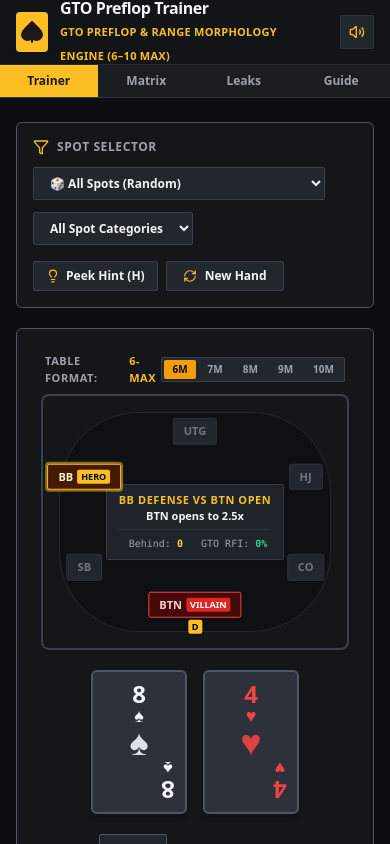
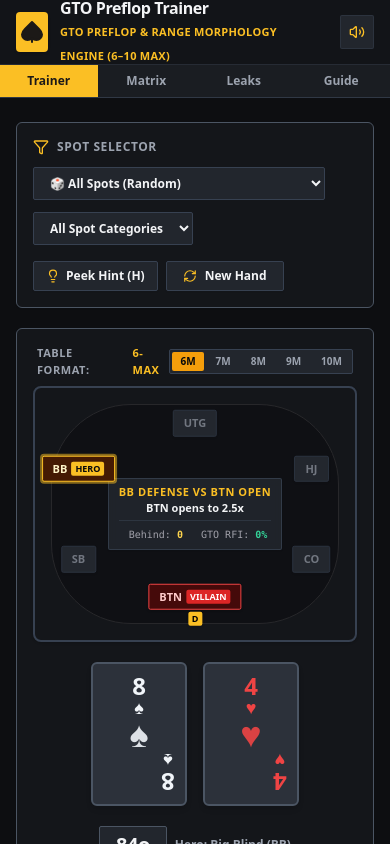
Before and after one commit to Rizehigh/gto-preflop-trainer, a React (Vite) app: page / in a window 390 px wide. Shown: the top 844 px of the page. Built offline with nearby package versions, Linux system fonts and the light colour scheme.

Commit message:
fix: make poker table compact and auto-scroll solution into view side-by-side upon decision

```diff
--- a/src/components/PokerTable.tsx
+++ b/src/components/PokerTable.tsx
@@ -10,6 +10,7 @@ interface PokerTableProps {
   tableSize?: TableSize;
   onTableSizeChange?: (size: TableSize) => void;
   onSelectSeat?: (position: Position) => void;
+  compact?: boolean;
 }
 
 export const PokerTable: React.FC<PokerTableProps> = ({
@@ -19,7 +20,8 @@ export const PokerTable: React.FC<PokerTableProps> = ({
   facingAction,
   tableSize = 6,
   onTableSizeChange,
-  onSelectSeat
+  onSelectSeat,
+  compact = false
 }) => {
   const positions = getPositionsForTableSize(tableSize);
   const seatCoords = calculateEllipseSeatCoordinates(tableSize);
@@ -55,13 +57,19 @@ export const PokerTable: React.FC<PokerTableProps> = ({
       </div>
 
       {/* Dynamic Elliptical Felt Container */}
-      <div className="relative w-full max-w-xl md:max-w-2xl lg:max-w-3xl h-64 sm:h-72 md:h-80 lg:h-96 bg-m3-surfaceContainerLow rounded-m3-lg border-2 border-m3-outlineVariant shadow flex items-center justify-center p-4 overflow-hidden my-1">
+      <div className={`relative w-full transition-all duration-300 bg-m3-surfaceContainerLow rounded-m3-lg border-2 border-m3-outlineVariant shadow flex items-center justify-center p-4 overflow-hidden my-1 ${
+        compact
+          ? 'max-w-lg h-44 sm:h-48 md:h-52 lg:h-56'
+          : 'max-w-xl md:max-w-2xl lg:max-w-3xl h-64 sm:h-72 md:h-80 lg:h-96'
+      }`}>
 
         {/* Table Felt Ring */}
         <div className="absolute inset-4 border border-zinc-800 rounded-[80px] bg-zinc-950/40 pointer-events-none" />
 
         {/* Table Center Info */}
-        <div className="relative z-10 text-center px-3 py-2 bg-m3-surfaceContainerHigh/90 border border-m3-outlineVariant/80 max-w-[210px] shadow-sm rounded-m3-xs backdrop-blur-sm">
+        <div className={`relative z-10 text-center px-2.5 py-1.5 bg-m3-surfaceContainerHigh/90 border border-m3-outlineVariant/80 shadow-sm rounded-m3-xs backdrop-blur-sm transition-all ${
+          compact ? 'max-w-[160px] text-[10px]' : 'max-w-[210px] text-xs'
+        }`}>
           <div className="text-[11px] uppercase tracking-wider text-m3-primary font-black leading-tight">
             {spotName}
           </div>
--- a/src/components/TrainerTab.tsx
+++ b/src/components/TrainerTab.tsx
@@ -1,4 +1,4 @@
-import React, { useState, useEffect, useCallback } from 'react';
+import React, { useState, useEffect, useCallback, useRef } from 'react';
 import { ActionType, Card, HandAttempt, Position, SpotDefinition, TableSize } from '../types/poker';
 import { SPOT_DEFINITIONS } from '../data/gtoRanges';
 import { classifyHandType, dealCardsForNotation, evaluateUserAction, formatPositionLabel, getAll169Hands, getMorphologyStructureMeta } from '../utils/pokerUtils';
@@ -28,6 +28,15 @@ export const TrainerTab: React.FC<TrainerTabProps> = ({ onRecordAttempt, leakPos
   const [showPositionalMatrix, setShowPositionalMatrix] = useState<boolean>(false);
   const [showCallDisabledInfo, setShowCallDisabledInfo] = useState<boolean>(false);
   const [isCallHovered, setIsCallHovered] = useState<boolean>(false);
+  const solutionRef = useRef<HTMLDivElement>(null);
+
+  useEffect(() => {
+    if (userAction !== null || showHint) {
+      setTimeout(() => {
+        solutionRef.current?.scrollIntoView({ behavior: 'smooth', block: 'nearest' });
+      }, 50);
+    }
+  }, [userAction, showHint]);
 
   const [evaluation, setEvaluation] = useState<{
     isCorrect: boolean;
@@ -214,7 +223,9 @@ export const TrainerTab: React.FC<TrainerTabProps> = ({ onRecordAttempt, leakPos
       <div className="grid grid-cols-1 lg:grid-cols-12 gap-5 items-start">
 
         {/* Left Column: Poker Table & Action Controls */}
-        <div className="lg:col-span-6 flex flex-col items-center bg-m3-surfaceContainerLow border border-m3-outline rounded-m3-md p-6 shadow-sm relative">
+        <div className={`flex flex-col items-center bg-m3-surfaceContainerLow border border-m3-outline rounded-m3-md p-4 sm:p-6 shadow-sm relative transition-all duration-300 ${
+          userAction !== null || showHint ? 'lg:col-span-5' : 'lg:col-span-6'
+        }`}>
 
           <PokerTable
             heroPosition={currentSpot.heroPosition}
@@ -224,6 +235,7 @@ export const TrainerTab: React.FC<TrainerTabProps> = ({ onRecordAttempt, leakPos
             tableSize={tableSize}
             onTableSizeChange={setTableSize}
             onSelectSeat={() => setShowPositionalMatrix(true)}
+            compact={userAction !== null || showHint}
           />
 
           <div className="my-5 flex items-center justify-center gap-4">
@@ -389,7 +401,9 @@ export const TrainerTab: React.FC<TrainerTabProps> = ({ onRecordAttempt, leakPos
         </div>
 
         {/* Right Column: Solution Grid & Morphology Feedback */}
-        <div className="lg:col-span-6 space-y-4 flex flex-col items-center w-full">
+        <div ref={solutionRef} className={`space-y-4 flex flex-col items-center w-full transition-all duration-300 ${
+          userAction !== null || showHint ? 'lg:col-span-7' : 'lg:col-span-6'
+        }`}>
           {userAction === null && !showHint ? (
             /* Pre-Decision Locked State */
             <div className="w-full bg-m3-surfaceContainerLow border border-m3-outline rounded-m3-md p-6 text-center space-y-4 shadow">
```
